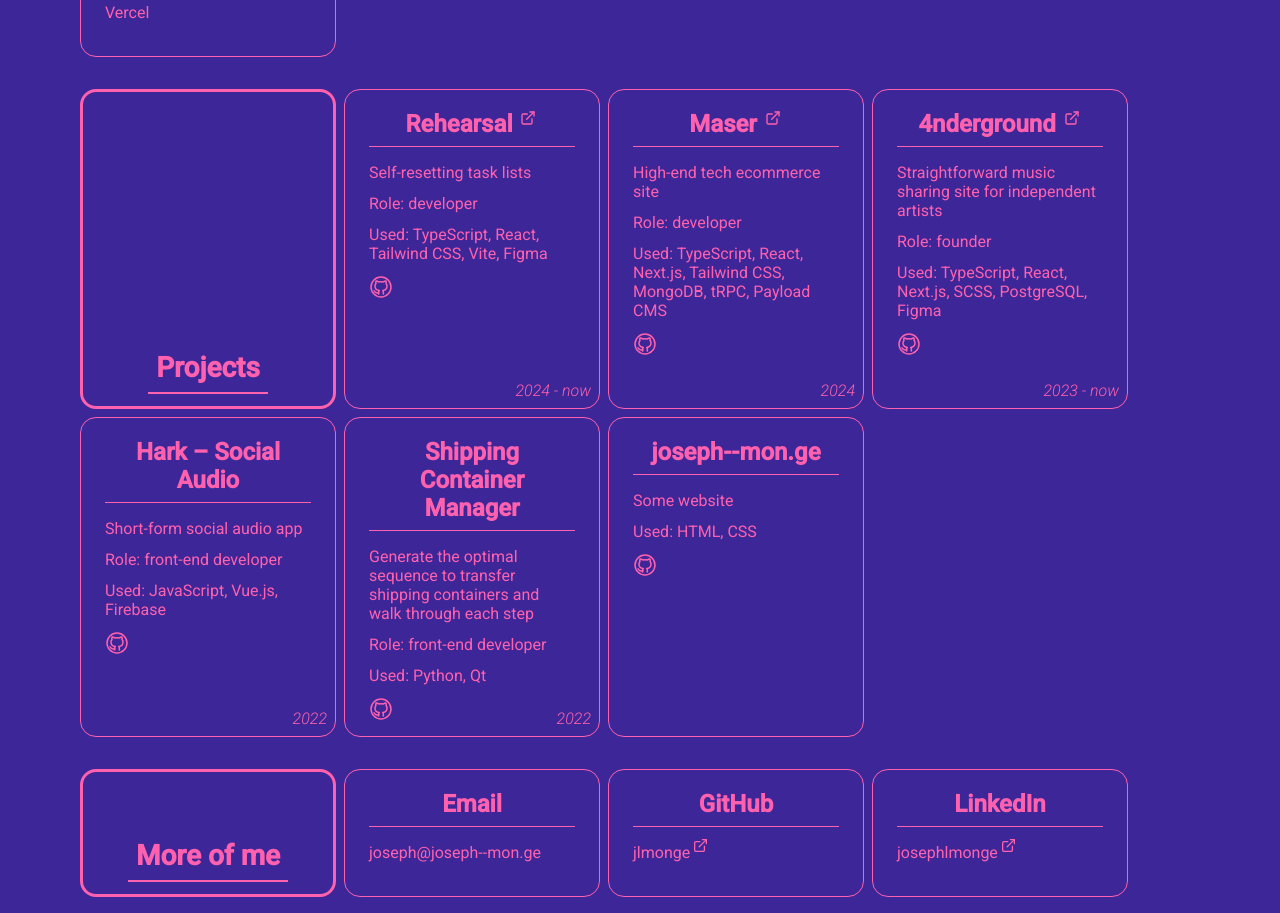
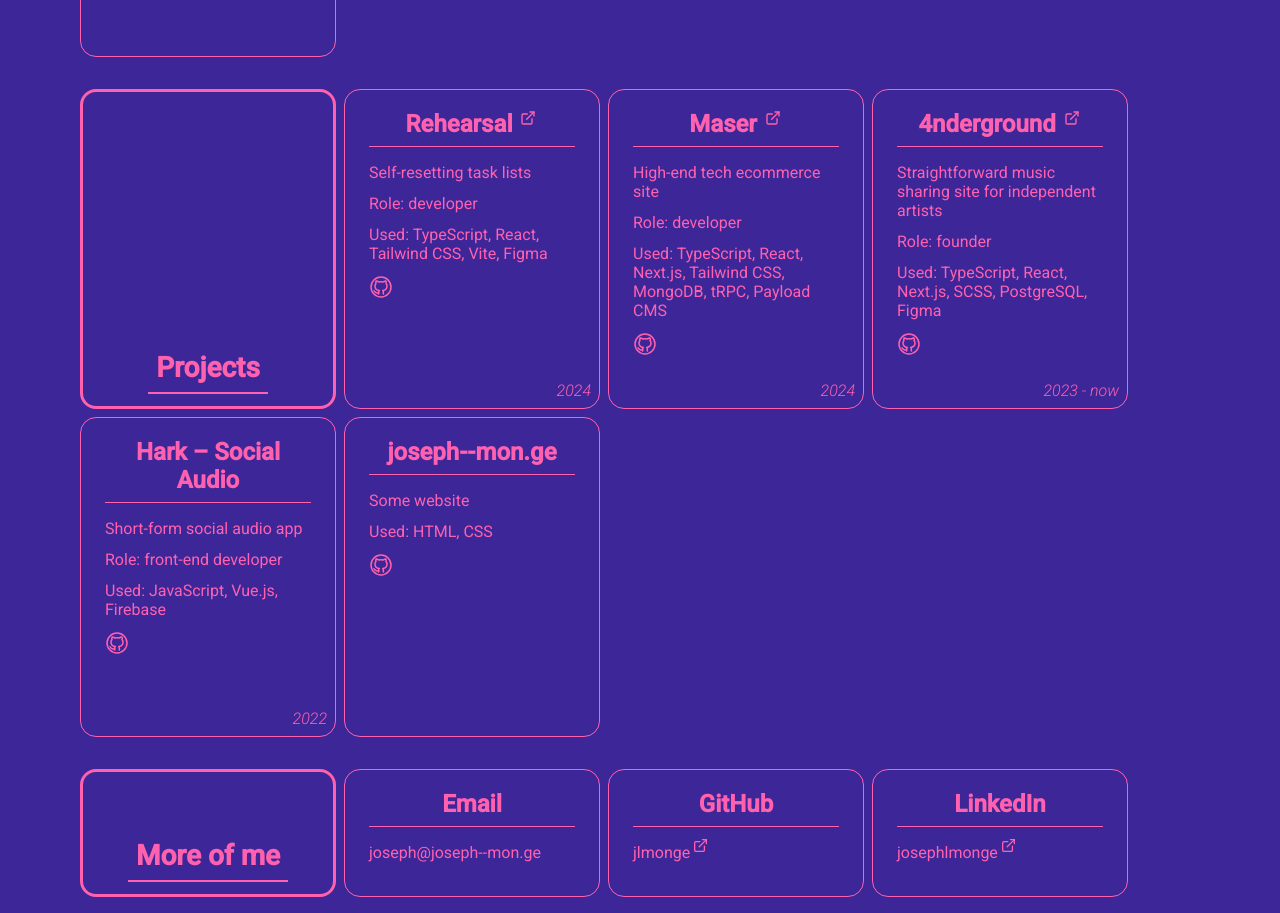
Before and after one commit to jlmonge/personal-site, a plain HTML site: page index.html in a window 1280 px wide. Shown: the part 607-1520 px from the top of the page. Drawn offline with Linux system fonts and the light colour scheme.

Commit message:
Update skills and remove old project

```diff
--- a/index.html
+++ b/index.html
@@ -102,6 +102,7 @@
         <section class="card">
           <h2>Programming Languages</h2>
           <ul>
+            <li>C#</li>
             <li>TypeScript/JavaScript</li>
             <li>Python</li>
             <li>C++</li>
@@ -127,7 +128,6 @@
             <li>Git</li>
             <li>Figma</li>
             <li>AWS</li>
-            <li>Vercel</li>
           </ul>
         </section>
       </section>
@@ -162,7 +162,7 @@
               </a>
             </li>
           </ul>
-          <span class="when">2024 - now</span>
+          <span class="when">2024</span>
         </article>
         <article class="card">
           <h3>
@@ -245,28 +245,6 @@
           <span class="when">2022</span>
         </article>
         <article class="card">
-          <h3>Shipping Container Manager</h3>
-          <ul>
-            <li>
-              Generate the optimal sequence to transfer shipping containers and
-              walk through each step
-            </li>
-            <li>Role: front-end developer</li>
-            <li>Used: Python, Qt</li>
-            <li>
-              <a
-                href="https://github.com/jlmonge/ShippingContainerManager"
-                target="_blank"
-                rel="noopener noreferrer"
-                class="project-github-link"
-              >
-                <span class="icon icon--gh"></span>
-              </a>
-            </li>
-          </ul>
-          <span class="when">2022</span>
-        </article>
-        <article class="card">
           <h3>joseph--mon.ge</h3>
           <ul>
             <li>Some website</li>
```
